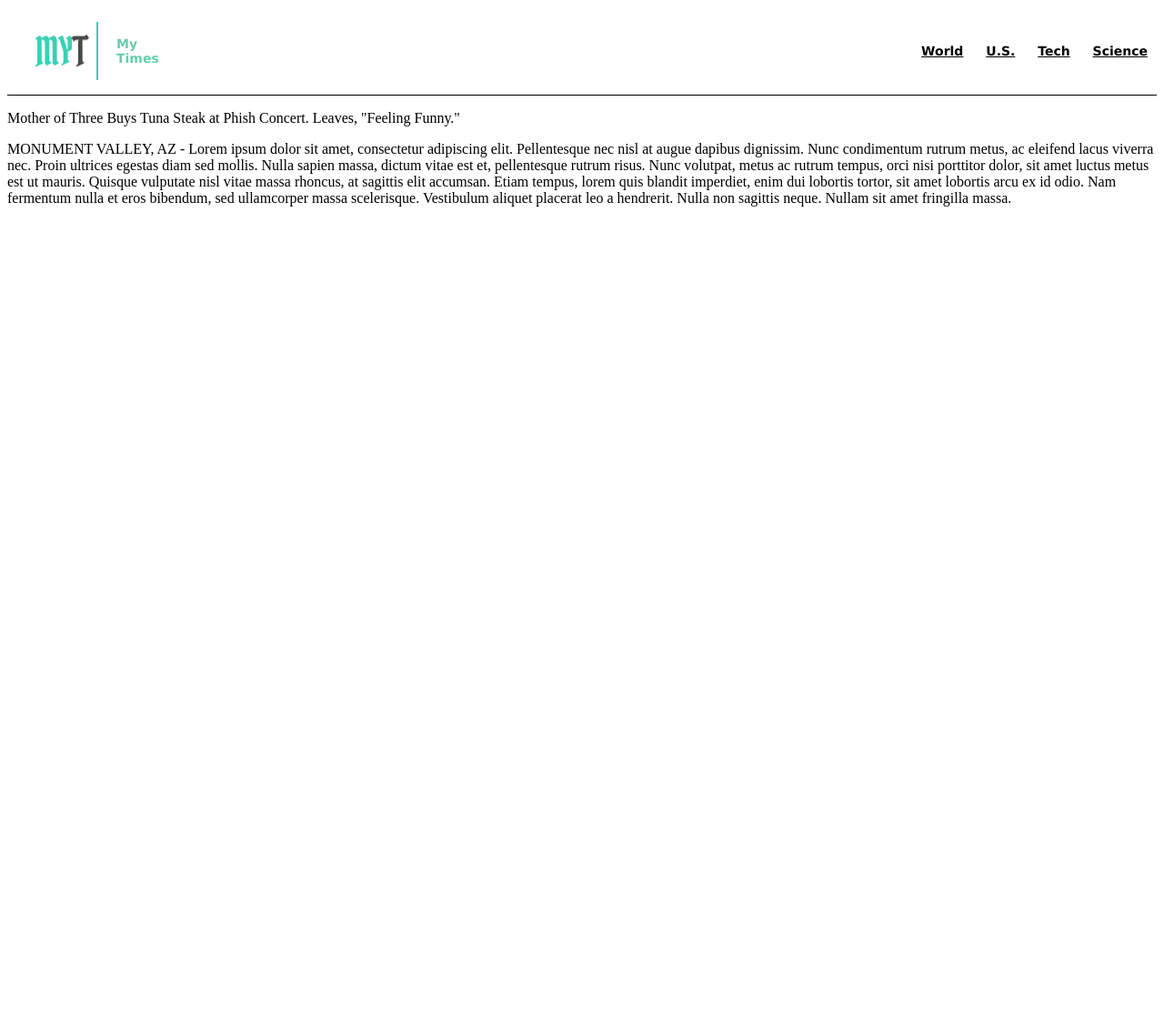
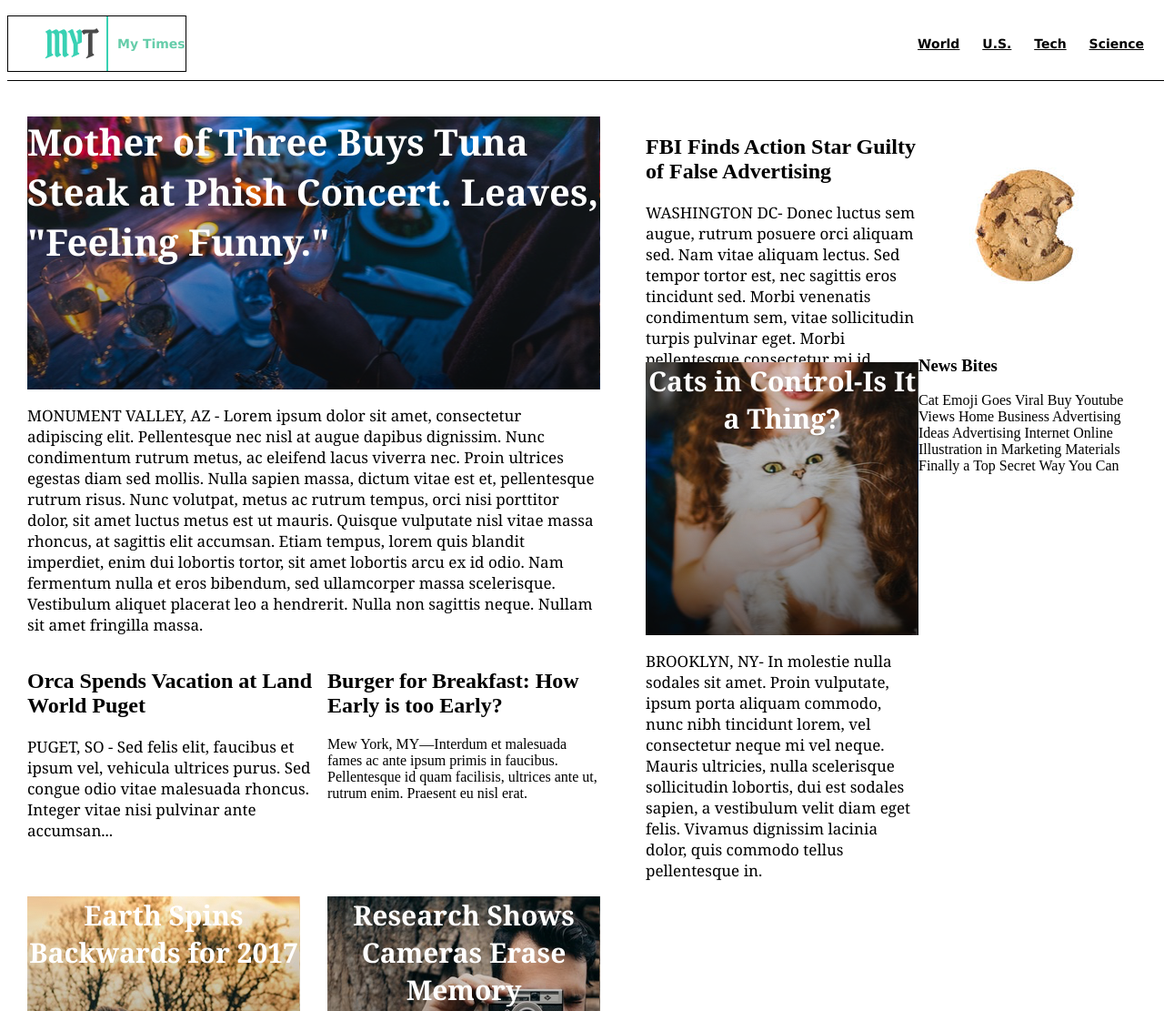
Before and after one commit to bgschubert/my-times, a plain HTML site: page index.html in a window 1280 px wide. Shown: the top 1111 px of the page at 91% size. Before the commit the page ends 800 px from the top, so only its background shows below. Drawn offline with Linux system fonts and the light colour scheme.

Commit message:
Code Makeover.

```diff
--- a/index.html
+++ b/index.html
@@ -8,8 +8,8 @@
   <body>
     <header>
       <div class= "logo">
-        <img class="logo" src="resources/images/myt-logo.jpg" Image Not Found />
-        <p id="logo_name">My Times</p>
+        <img src="resources/images/myt-logo.jpg" Image Not Found />
+        <span>My Times</span>
       </div>
       <nav>
         <ul>
@@ -21,13 +21,69 @@
       </nav>
     </header>
 
-    <div class="container">
-      <p class="headline">Mother of Three Buys Tuna Steak at Phish Concert. Leaves, "Feeling Funny."</p>
-      <p class="main-story">MONUMENT VALLEY, AZ - Lorem ipsum dolor sit amet, consectetur adipiscing elit. Pellentesque nec nisl at augue dapibus dignissim. Nunc condimentum rutrum metus, ac eleifend lacus viverra nec. Proin ultrices egestas diam sed mollis. Nulla sapien massa, dictum vitae est et, pellentesque rutrum risus. Nunc volutpat, metus ac rutrum tempus, orci nisi porttitor dolor, sit amet luctus metus est ut mauris. Quisque vulputate nisl vitae massa rhoncus, at sagittis elit accumsan. Etiam tempus, lorem quis blandit imperdiet, enim dui lobortis tortor, sit amet lobortis arcu ex id odio. Nam fermentum nulla et eros bibendum, sed ullamcorper massa scelerisque. Vestibulum aliquet placerat leo a hendrerit. Nulla non sagittis neque. Nullam sit amet fringilla massa.</p>
+    <!--End of Header-->
 
+    <div class="content">
+      <div class="large-column">
+        <div class="headline-story">
+          <div class="img-content">
+            <span class="headline">Mother of Three Buys Tuna Steak at Phish Concert. Leaves, "Feeling Funny."</span>
+          </div>
+          <p class="narrative">MONUMENT VALLEY, AZ - Lorem ipsum dolor sit amet, consectetur adipiscing elit. Pellentesque nec nisl at augue dapibus dignissim. Nunc condimentum rutrum metus, ac eleifend lacus viverra nec. Proin ultrices egestas diam sed mollis. Nulla sapien massa, dictum vitae est et, pellentesque rutrum risus. Nunc volutpat, metus ac rutrum tempus, orci nisi porttitor dolor, sit amet luctus metus est ut mauris. Quisque vulputate nisl vitae massa rhoncus, at sagittis elit accumsan. Etiam tempus, lorem quis blandit imperdiet, enim dui lobortis tortor, sit amet lobortis arcu ex id odio. Nam fermentum nulla et eros bibendum, sed ullamcorper massa scelerisque. Vestibulum aliquet placerat leo a hendrerit. Nulla non sagittis neque. Nullam sit amet fringilla massa.</p>
+        </div>
+        <div class="news-story">
+          <div class="story">
+            <div class="story-content">
+              <h2>Orca Spends Vacation at Land World Puget</h2>
+              <p class="narrative">PUGET, SO - Sed felis elit, faucibus et ipsum vel, vehicula ultrices purus. Sed congue odio vitae malesuada rhoncus. Integer vitae nisi pulvinar ante accumsan...</p>
+            </div>
+            <div class="earth image">
+              <span>Earth Spins Backwards for 2017</span>
+            </div>
+          </div>
+          <div class="story">
+            <div class="story-content">
+              <h2>Burger for Breakfast: How Early is too Early?</h2>
+              <p class"narrative">Mew York, MY—Interdum et malesuada fames ac ante ipsum primis in faucibus. Pellentesque id quam facilisis, ultrices ante ut, rutrum enim. Praesent eu nisl erat.</p>
+            </div>
+            <div class="camera image">
+              <span>Research Shows Cameras Erase Memory</span>
+            </div>
+          </div>
+        </div>
+      </div>
 
+      <!--End of main column-->
 
+      <div class="medium-column">
+        <div class="story">
+          <div class="story-content">
+            <h2>FBI Finds Action Star Guilty of False Advertising</h2>
+            <p class="narrative">WASHINGTON DC- Donec luctus sem augue, rutrum posuere orci aliquam sed. Nam vitae aliquam lectus. Sed tempor tortor est, nec sagittis eros tincidunt sed. Morbi venenatis condimentum sem, vitae sollicitudin turpis pulvinar eget. Morbi pellentesque consectetur mi id auctor. Phasellus tincidunt orci mauris, placerat pharetra urna fringilla vitae. Morbi eget rutrum urna. Cras condimentum augue ut ante sollicitudin interdum. Pellentesque cursus dolor at tincidunt cursus. Vestibulum blandit aliquam felis...</p>
+          </div>
+        </div>
+        <div class="story">
+          <div class="cats image">
+            <span>Cats in Control-Is It a Thing?</span>
+          </div>
+          <p class="narrative">BROOKLYN, NY- In molestie nulla sodales sit amet. Proin vulputate, ipsum porta aliquam commodo, nunc nibh tincidunt lorem, vel consectetur neque mi vel neque. Mauris ultricies, nulla scelerisque sollicitudin lobortis, dui est sodales sapien, a vestibulum velit diam eget felis. Vivamus dignissim lacinia dolor, quis commodo tellus pellentesque in.</p>
+        </div>
+      </div>
 
+      <!--End of middle column -->
 
-  </body>
-</html>
+      <div class="small-column">
+        <div class="cookie">
+          <img src="resources/images/cookie.png" Image not found!>
+        </div>
+        <div class="news">
+          <h3>News Bites</h3>
+          <span class="bite">Cat Emoji Goes Viral</span>
+          <span class="bite">Buy Youtube Views</span>
+          <span class="bite">Home Business Advertising Ideas</span>
+          <span class="bite">Advertising Internet Online</span>
+          <span class="bite">Illustration in Marketing Materials</span>
+          <span class="bite">Finally a Top Secret Way You Can</span>
+        </div>
+      </div>
+    </div>
--- a/resources/CSS/style.css
+++ b/resources/CSS/style.css
@@ -5,37 +5,131 @@ header{
   font-size: 14px;
   font-weight: bold;
   width: 100%;
+  height: 80px;
   border-bottom: 1px solid black;
+  align-items: center;
+  flex-grow: 1;
   justify-content: space-between;
-  align-items: center;
-  flex-wrap: nowrap;
+  position: fixed;
+  z-index: 1;
+  background-color: white;
 }
 
 .logo{
   display: flex;
   justify-content: flex-start;
-  width: 80px;
-  margin: 8px 0 8px 15px;
+  align-items: center;
+  padding-left: 40px;
+  border: 1px solid black;
 }
 
-#logo_name{
+.logo span{
   color: MediumAquamarine;
-  font-family: Verdana;
-  padding: 10px 20px;
+  margin-left: 10px;
 }
 
-nav{
-display: flex;
-justify-content: flex-end;
-align-content: space-between;
+header nav{
+  justify-content: flex-end;
+  margin-right: 20px;
 }
 
-span{
+nav a{
+  color: black;
   margin: 0 10px;
 }
 
-a{
+/*End Page Header*/
+
+.content{
+  display: flex;
+  position: relative;
+  top: 120px;
+  justify-content: center;
+}
+
+.large-column{
+  display: flex;
+  width: 630px;
+  flex-direction: column;
+  padding-right: 50px;
+}
+
+.headline-story{
+}
+
+.medium-column{
+  display: flex;
+  width: 300px;
+  flex-direction: column;
+}
+
+.small-column{
+  display: flex;
+  width: 240px;
+  flex-direction: column;
+}
+
+.img-content{
+  background-image: url("../images/main-story.png");
+}
+
+.headline-story{
+
+}
+.news-story{
+  display: flex;
+  justify-content: center;
+  flex-direction: row;
+}
+
+
+.story-content{
+  display: block;
+  height: 250px;
+  flex-wrap: wrap;
+}
+
+.img-content{
+  position: flex;
+  height: 300px;
+  font-family: Georgia;
+  font-weight: bold;
+  font-size: 40px;
+  color: white;
+  flex-direction: column;
+}
+
+.news{
+
+}
+
+.narrative{
+  font-family: Georgia;
+  font-size: 17px;
   color: black;
 }
 
-/*End Page Header*/
+.image{
+  display: flex;
+  flex-direction: column;
+
+  font-family: Georgia;
+  font-weight: bold;
+  font-size: 30px;
+  color: white;
+  height: 300px;
+  width: 300px;
+  text-align: center;
+}
+
+.earth{
+  background-image: url("../images/fall-season.png");
+}
+
+.camera{
+  background-image: url("../images/camera.png");
+}
+
+.cats{
+  background-image: url("../images/cat-ceo.png");
+}
```
